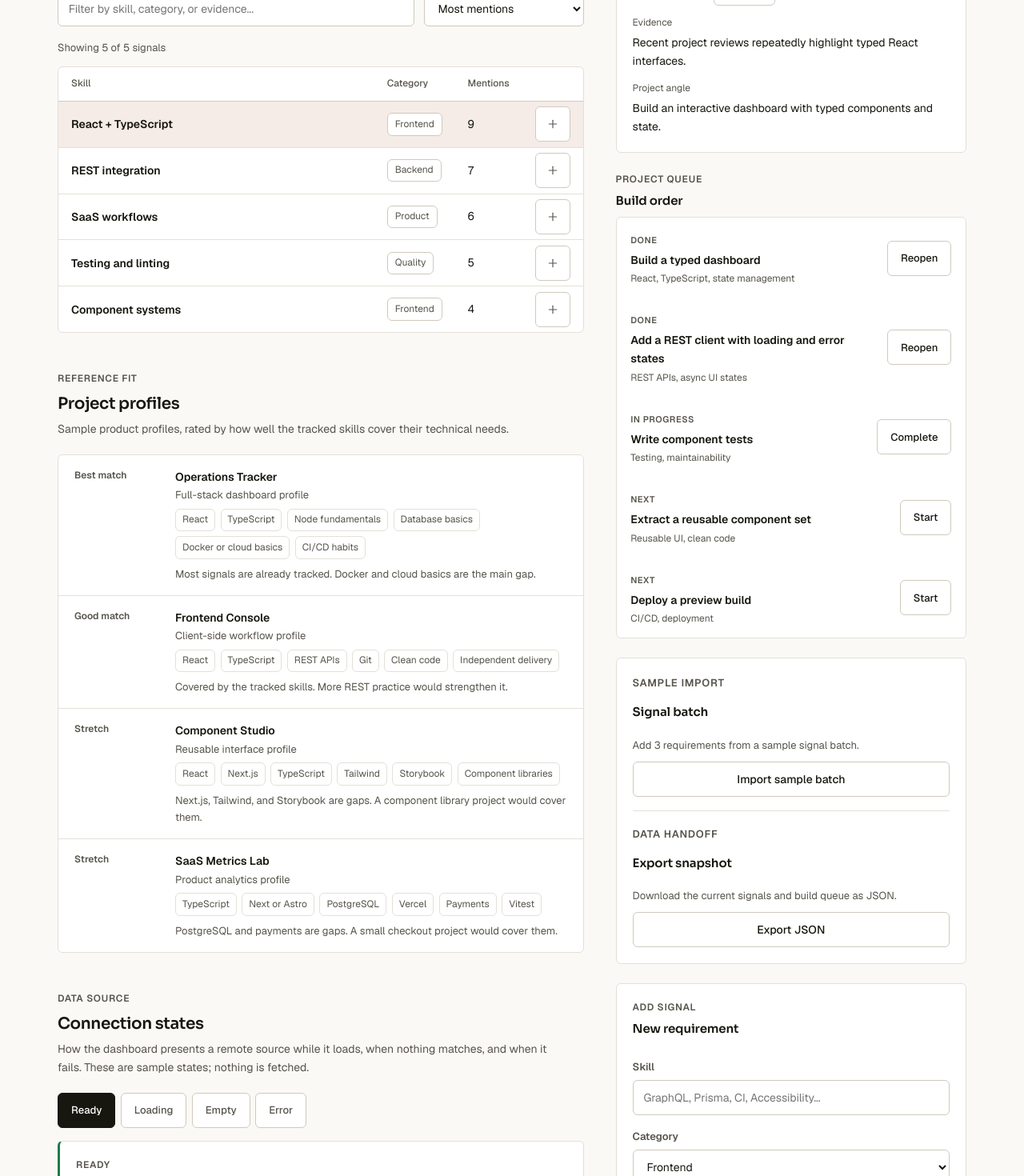
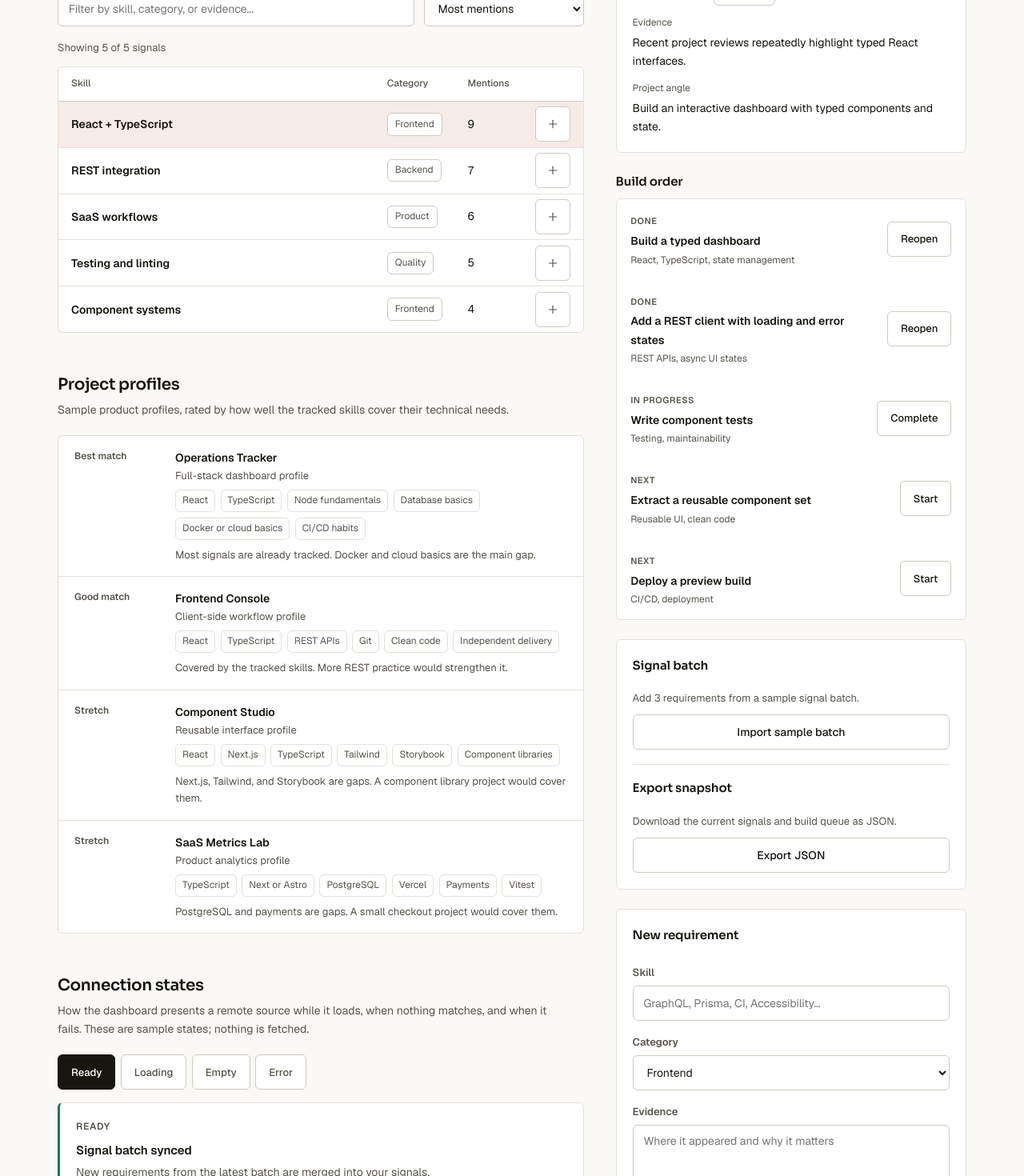
Before and after one commit to Taan1el/jobpulse, a React (Vite) app: page / in a window 1280 px wide. Shown: the part 457-1927 px from the top of the page at 80% size. Built offline with nearby package versions, Linux system fonts and the light colour scheme.

Commit message:
Remove the repeated eyebrow label above nearly every section
The guide allows the small uppercase label style once on the page, not as a prefix on every block. Kept it only on the selected-signal panel, where it clarifies that the heading below is a skill name, not a section title.

```diff
--- a/src/components/DataActionsPanel.tsx
+++ b/src/components/DataActionsPanel.tsx
@@ -11,7 +11,6 @@ type ExportPanelProps = {
 export function ImportPanel({ requirementCount, imported, onImport }: ImportPanelProps) {
   return (
     <section aria-labelledby="import-heading" className="data-action">
-      <p className="label">Sample import</p>
       <h3 className="panel-heading" id="import-heading">
         Signal batch
       </h3>
@@ -30,7 +29,6 @@ export function ImportPanel({ requirementCount, imported, onImport }: ImportPane
 export function ExportPanel({ onExport }: ExportPanelProps) {
   return (
     <section aria-labelledby="export-heading" className="data-action">
-      <p className="label">Data handoff</p>
       <h3 className="panel-heading" id="export-heading">
         Export snapshot
       </h3>
--- a/src/components/IntegrationStates.tsx
+++ b/src/components/IntegrationStates.tsx
@@ -13,7 +13,6 @@ export function IntegrationStates({
 }: IntegrationStatesProps) {
   return (
     <section aria-labelledby="integration-heading">
-      <p className="label">Data source</p>
       <h2 className="section-heading" id="integration-heading">
         Connection states
       </h2>
--- a/src/components/ProjectQueue.tsx
+++ b/src/components/ProjectQueue.tsx
@@ -15,7 +15,6 @@ const actionLabels: Record<ProjectTask['status'], string> = {
 export function ProjectQueue({ tasks, onAdvanceTask }: ProjectQueueProps) {
   return (
     <section aria-labelledby="queue-heading">
-      <p className="label">Project queue</p>
       <h3 className="panel-heading" id="queue-heading">
         Build order
       </h3>
--- a/src/components/ReferenceMatrix.tsx
+++ b/src/components/ReferenceMatrix.tsx
@@ -7,7 +7,6 @@ type ReferenceMatrixProps = {
 export function ReferenceMatrix({ profiles }: ReferenceMatrixProps) {
   return (
     <section aria-labelledby="reference-heading">
-      <p className="label">Reference fit</p>
       <h2 className="section-heading" id="reference-heading">
         Project profiles
       </h2>
--- a/src/components/SignalForm.tsx
+++ b/src/components/SignalForm.tsx
@@ -99,7 +99,6 @@ export function SignalForm({ categories, existingSkills, onAdd }: SignalFormProp
       onSubmit={handleSubmit}
     >
       <div>
-        <p className="label">Add signal</p>
         <h3 className="panel-heading" id="form-heading">
           New requirement
         </h3>
```
